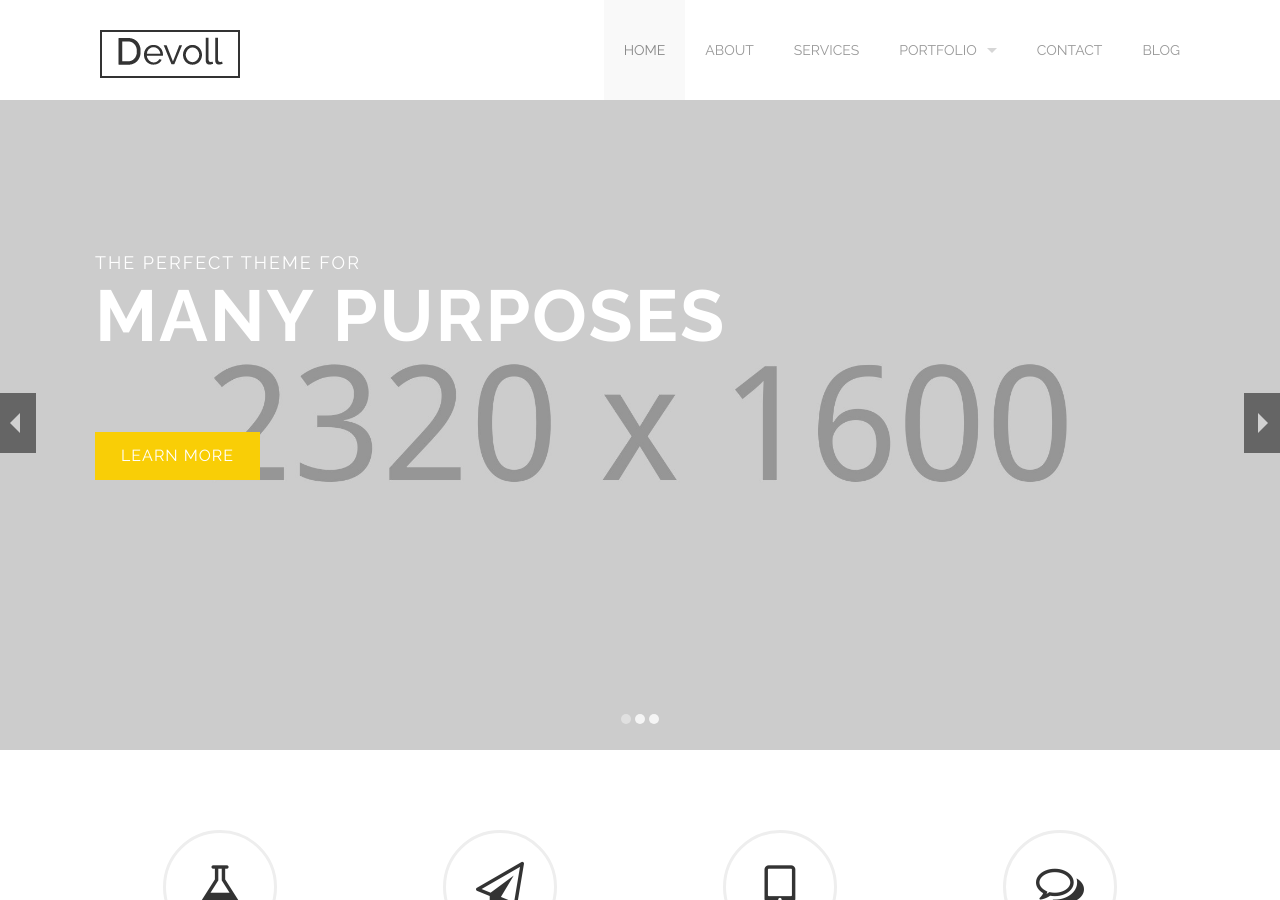
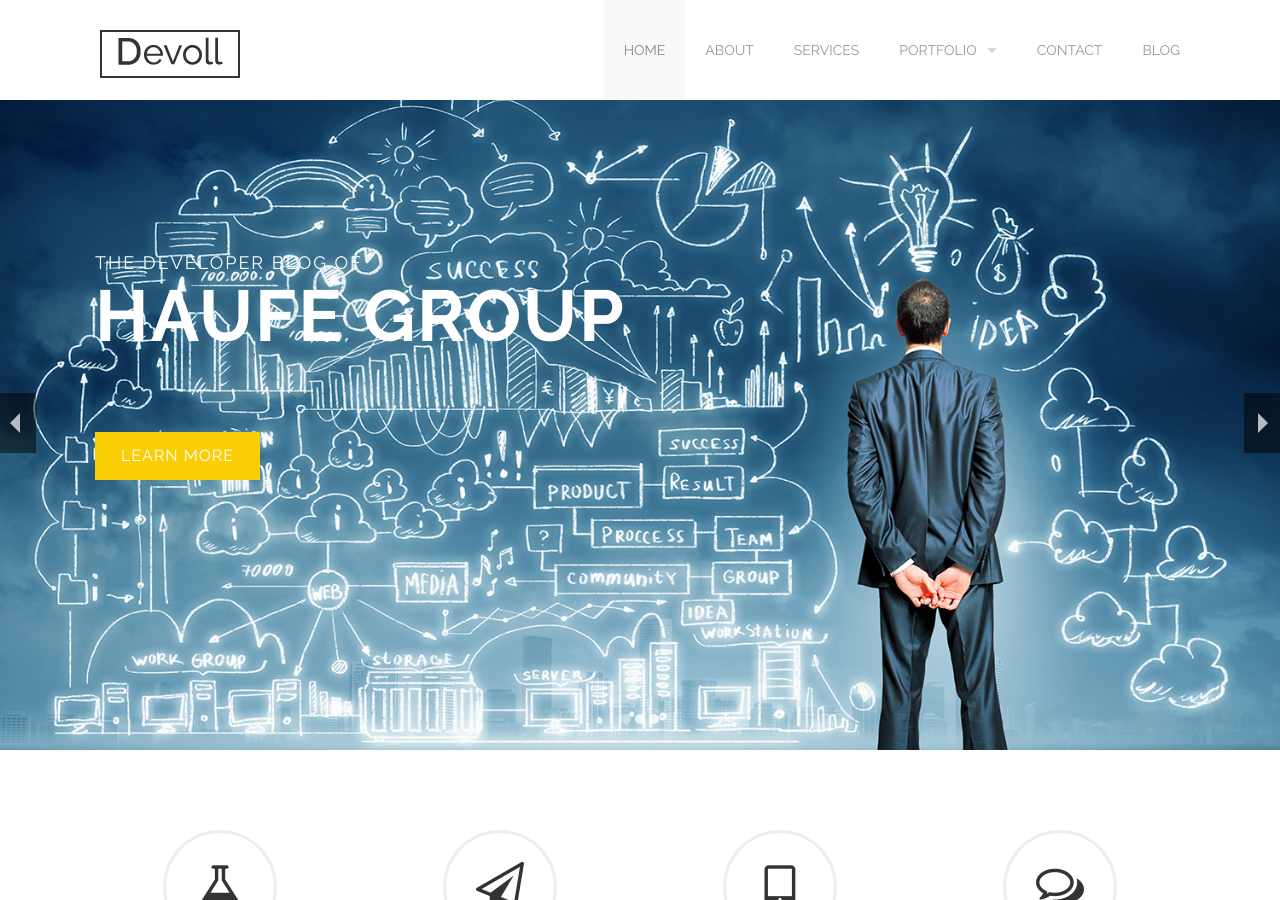
Before and after one commit to gestj/Haufe-Lexware.github.io, a Jekyll site: the page built from index.html, in a window 1280 px wide and 900 px high. Built offline with Jekyll 4.4.1, drawn with Linux system fonts in a browser that asks for light colours.

Commit message:
Added image, link and text saying Haufe Group

```diff
--- a/index.html
+++ b/index.html
@@ -2,18 +2,18 @@
 layout: default
 section_id: home
 slides:
-  - bg: images/@stock/slide-1.jpg
+  - bg: images/HG/2.jpg
     small_title:
       klass: bottom-to-top
-      text: The perfect theme for
+      text: The Developer Blog of
     title:
       klass: bottom-to-top
-      text: Many purposes
+      text: Haufe Group
     buttons:
       klass: bottom-to-top
       items:
         - text: Learn More
-          link_to: http://themeforest.net/user/honryou/portfolio?ref=honryou
+          link_to: http://www.haufe.com
   - bg: images/@stock/slide-4.jpg
     klass: centered-text
     small_title:
```
